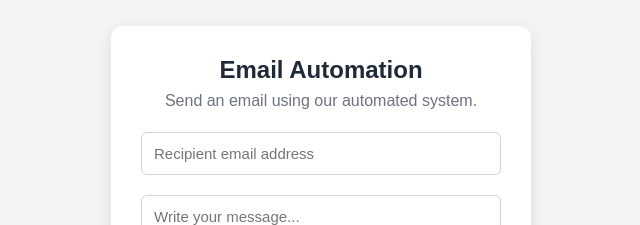
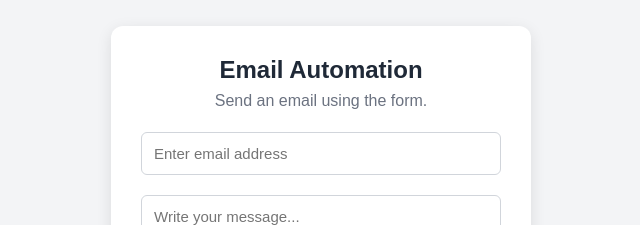
Before and after one commit to pin-ai-coder/email-automation, a plain HTML site: page index.html in a window 1280 px wide. Shown: the part 165-390 px from the top of the page, without its empty margins (319-959 px from the left). Drawn offline with Linux system fonts and the light colour scheme.

```diff
--- a/index.html
+++ b/index.html
@@ -108,10 +108,10 @@ textarea { height: 130px; resize: vertical; }
 <!-- Main application -->
 <main class="app">
     <h1>Email Automation</h1>
-    <p class="intro">Send an email using our automated system.</p>
+    <p class="intro">Send an email using the form.</p>
 
     <form id="emailForm">
-        <input type="email" id="email" placeholder="Recipient email address" required>
+        <input type="email" id="email" placeholder="Enter email address" required>
         <textarea id="message" placeholder="Write your message..." required></textarea>
         <button class="btn btn-primary" type="submit" id="sendButton">Send email</button>
     </form>
```
